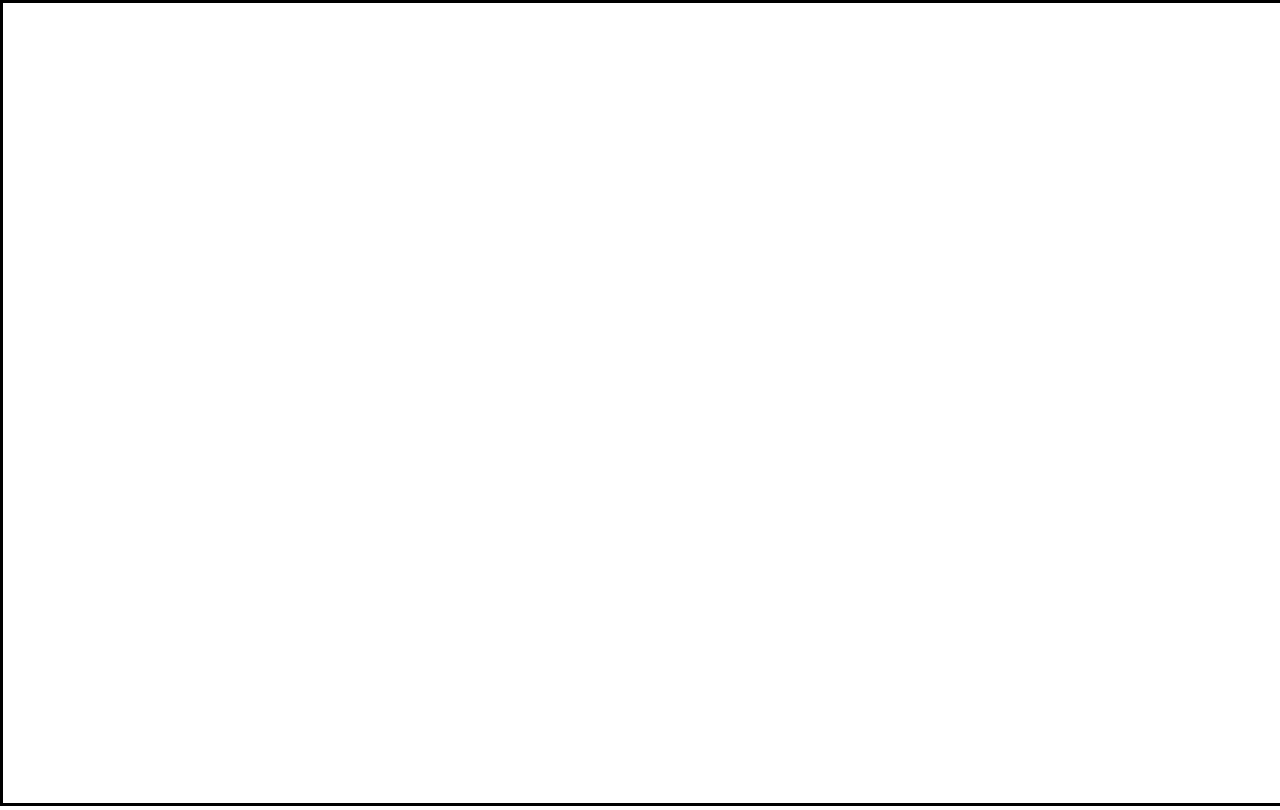
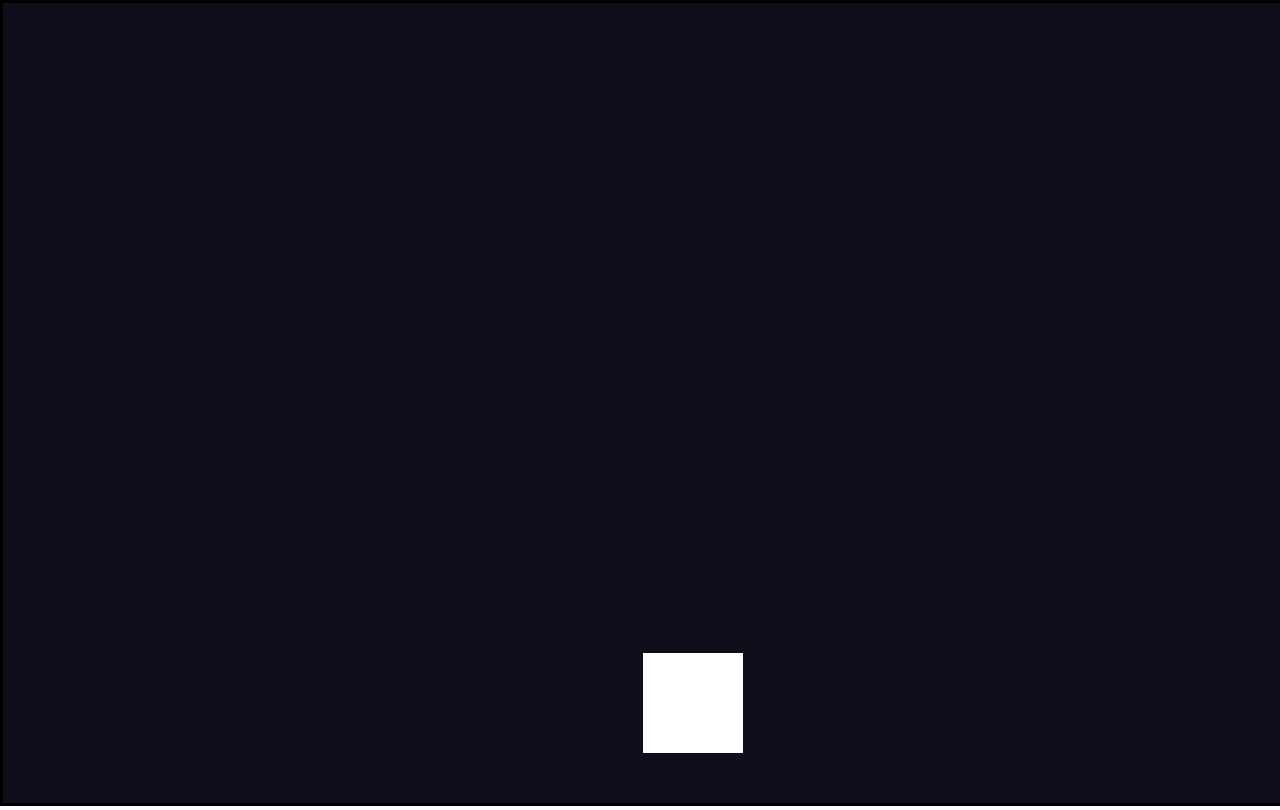
Before and after one commit to leviathan73/first-game, a plain HTML site: page index.html in a window 1280 px wide. Drawn offline with Linux system fonts and the light colour scheme.

Commit message:
Initialised first game files to the game directory and added the protagonist/player/mainCharacter in our webpage

```diff
--- a/game.js
+++ b/game.js
@@ -3,3 +3,21 @@
 
 canvas.width = window.innerWidth;
 canvas.height = window.innerHeight;
+
+class Player {
+    constructor(x,y,speed){
+        this.x = x;
+        this.y = y;
+        this.speed = speed;
+    }
+}
+function drawPlayer() {
+    ctx.beginPath()
+    ctx.fillStyle = "white";
+    ctx.fillRect(canvas.width / 2, canvas.height - 150, 100, 100);
+}
+
+function update() {
+
+}
+drawPlayer()
--- a/game.scss
+++ b/game.scss
@@ -5,4 +5,5 @@ body{
 }
 canvas{
     border: 3px solid black;
+    background: rgb(15, 15, 27);
 }
```
Also changed, not shown: game.css, 1 other file.
